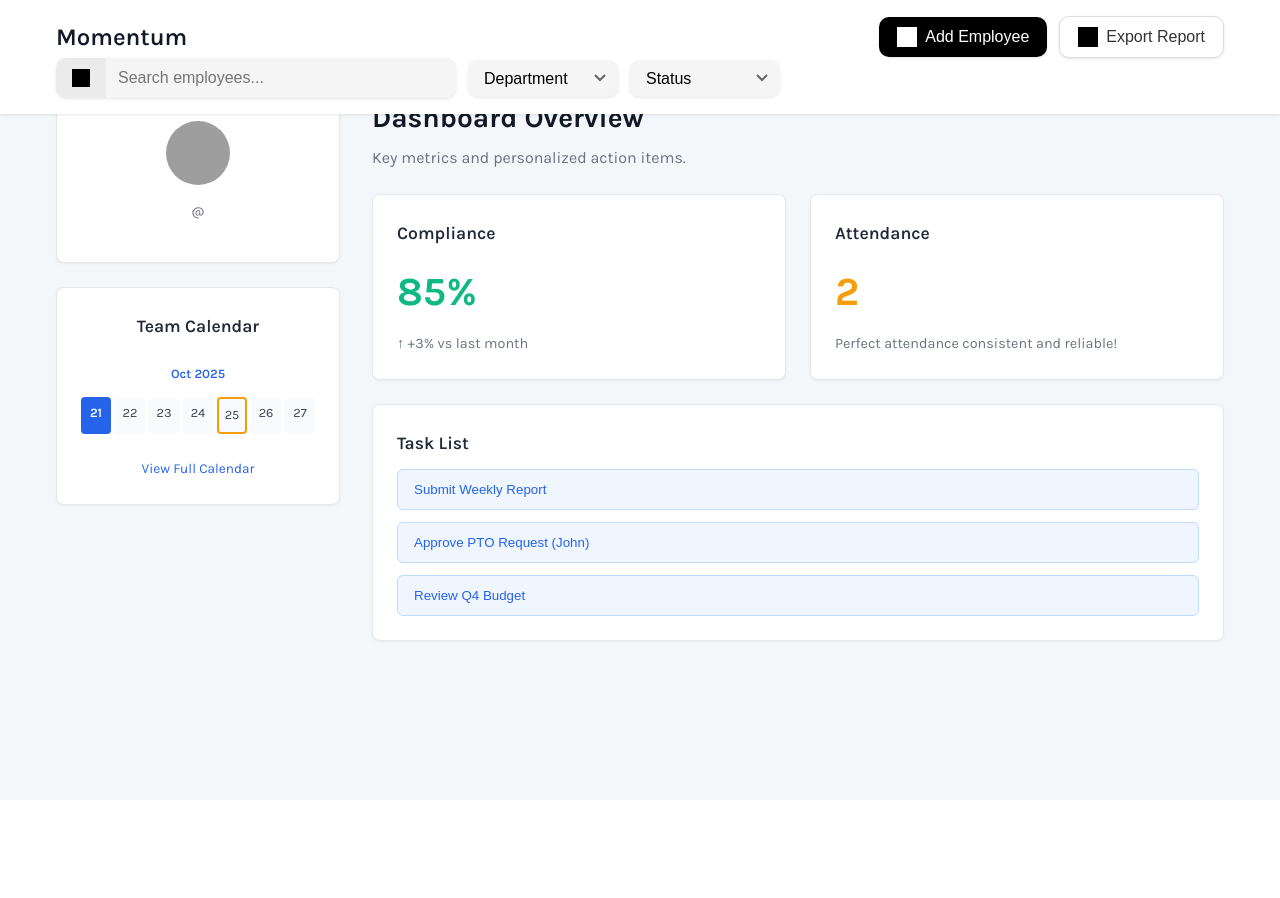
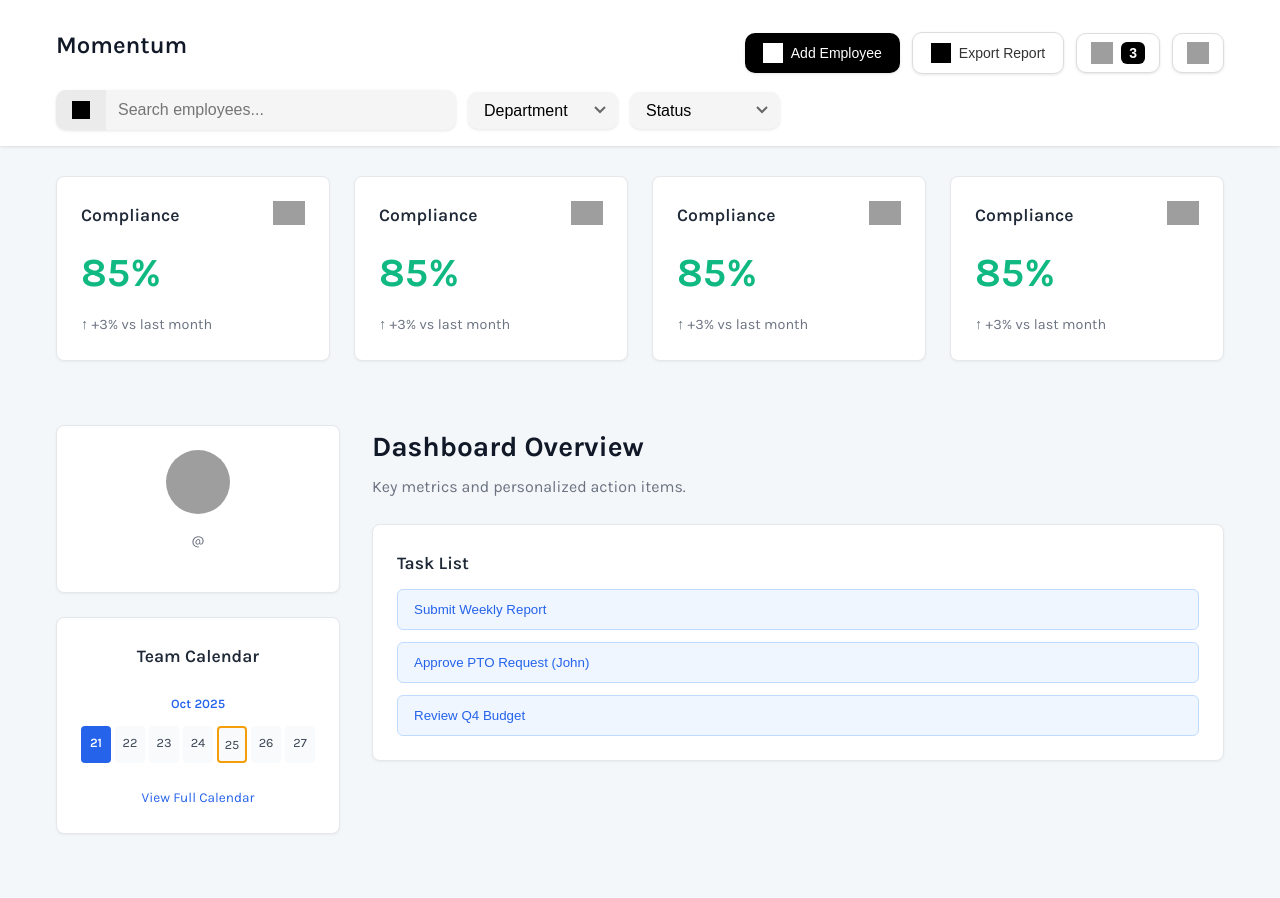
Before and after one commit to hetorydetorydak/CSIT327-G2-Momentum, a Django app: template momentum_performance_evaluation_tracker/templates/dashboard/dashboard.html in a window 1280 px wide. Before the commit the page ends 643 px from the top, so only its background shows below. Run offline with Django 5.2, Linux system fonts and the light colour scheme; the template is opened without the code that fills it, so the values that code supplies are empty; grey boxes are pictures that could not be loaded.

Commit message:
added 4 column container andn 4 kpi cards

```diff
--- a/momentum_performance_evaluation_tracker/static/dashboard/css/dashboard.css
+++ b/momentum_performance_evaluation_tracker/static/dashboard/css/dashboard.css
@@ -3,6 +3,10 @@
     padding-bottom: 3rem;
     min-height: 100vh;
     background-color: #f4f7fa; /* Light background for the content area */
+}
+
+.extra-padding {
+  padding-top: 10rem !important; /* increase top padding */
 }
 
 /* Wrapper to center and contain the two-column layout */
@@ -14,6 +18,16 @@
     /* Define the two-column structure: 1fr sidebar, 3fr main content */
     grid-template-columns: 1fr 3fr;
     gap: 2rem;
+}
+
+.kpi-wrapper {
+  display: grid;
+  margin: 0 auto;
+  padding: 1rem;
+  max-width: 1200px;
+  grid-template-columns: repeat(4, 1fr); /* 4 equal-width columns */
+  gap: 1.5rem; /* space between cards */
+  margin-bottom: 2rem;
 }
 
 /* Header & Profile Dropdown Styling */
@@ -168,6 +182,18 @@
     text-decoration: none;
     padding: 0.5rem 1rem;
     border-radius: 0.5rem;
+}
+
+.card-icon {
+    height: 1.5em;
+    width: auto;
+    margin-left: 8px;
+    vertical-align: middle;
+}
+
+.card-header {
+    display: flex;
+    justify-content: space-between;
 }
 
 
@@ -340,6 +366,7 @@
 }
 
 .sub-nav-container {
+    margin-top: 1rem;
     display: flex;
     align-items: center;
     gap: 12px; /* add spacing between dropdown & search bar */
@@ -431,7 +458,7 @@
   border: none;
   border-radius: 10px;
   padding: 10px 18px;
-  font-size: 16px;
+  font-size: 14px;
   font-weight: 500;
   cursor: pointer;
   box-shadow: 0 1px 3px rgba(0,0,0,0.1);
@@ -462,6 +489,42 @@
   filter: brightness(0); /* make icon dark for white background */
 }
 
+/* Notification */
+
+.employee-count-btn {
+  display: flex;
+  align-items: center;
+  gap: 8px;
+  background: white;
+  border: 1px solid #ddd;
+  border-radius: 10px;
+  padding: 8px 14px;
+  cursor: pointer;
+  box-shadow: 0 1px 3px rgba(0,0,0,0.1);
+  transition: background 0.2s, transform 0.1s;
+}
+
+.employee-count-btn:hover {
+  background: #f5f5f5;
+  transform: translateY(-1px);
+}
+
+.employee-icon {
+  width: 22px;
+  height: 22px;
+}
+
+.count-box {
+  display: inline-block;
+  background: #000;
+  color: #fff;
+  font-weight: 600;
+  font-size: 14px;
+  padding: 3px 8px;
+  border-radius: 6px;
+}
+
+
 
 
 /* Responsiveness */
--- a/momentum_performance_evaluation_tracker/templates/dashboard/dashboard.html
+++ b/momentum_performance_evaluation_tracker/templates/dashboard/dashboard.html
@@ -34,8 +34,16 @@
                             <img src="https://cdn-icons-png.flaticon.com/512/151/151900.png" alt="Export" class="add-icon">
                             Export Report
                         </button>
+
+                        <button class="employee-count-btn">
+                            <img src="https://cdn-icons-png.flaticon.com/512/2529/2529521.png" alt="Employees" class="employee-icon">
+                            <span class="count-box">3</span>
+                        </button>
+
+                        <button class="employee-count-btn">
+                            <img src="https://cdn-icons-png.flaticon.com/512/2040/2040504.png " alt="Employees" class="employee-icon">
+                        </button>
                     </div>
-
 
 
                 </div>
@@ -72,9 +80,61 @@
     </header>
 
     <!-- Dashboard Main Content Area -->
-    <main class="dashboard-main">
+    <main class="dashboard-main extra-padding">
+        <div class="kpi-wrapper">
+            <!-- KPI 1 -->
+            <div class="dashboard-card kpi-card">
+                <!-- Card Logo -->
+                <div class="card-header">
+                    <h3 class="card-title">Compliance </h3>
+                    <img src="https://cdn-icons-png.flaticon.com/512/8438/8438644.png"
+                    class="card-icon">
+                </div>
+                <p class="card-metric success">85%</p>
+                <p class="card-detail">↑ +3% vs last month</p>
+            </div>
+
+            <!-- KPI 2 -->
+            <div class="dashboard-card kpi-card">
+                <!-- Card Logo -->
+                <div class="card-header">
+                    <h3 class="card-title">Compliance </h3>
+                    <img src="https://cdn-icons-png.flaticon.com/512/8438/8438644.png"
+                    class="card-icon">
+                </div>
+                <p class="card-metric success">85%</p>
+                <p class="card-detail">↑ +3% vs last month</p>
+            </div>
+
+            <!-- KPI 3 -->
+            <div class="dashboard-card kpi-card">
+                <!-- Card Logo -->
+                <div class="card-header">
+                    <h3 class="card-title">Compliance </h3>
+                    <img src="https://cdn-icons-png.flaticon.com/512/8438/8438644.png"
+                    class="card-icon">
+                </div>
+                <p class="card-metric success">85%</p>
+                <p class="card-detail">↑ +3% vs last month</p>
+            </div>
+
+            <!-- KPI 4 -->
+            <div class="dashboard-card kpi-card">
+                <!-- Card Logo -->
+                <div class="card-header">
+                    <h3 class="card-title">Compliance </h3>
+                    <img src="https://cdn-icons-png.flaticon.com/512/8438/8438644.png"
+                    class="card-icon">
+                </div>
+                <p class="card-metric success">85%</p>
+                <p class="card-detail">↑ +3% vs last month</p>
+            </div>
+
+        </div>
+
+
+
         <div class="dashboard-wrapper">
-
             <!-- Left Sidebar with User Profile and Calendar -->
             <aside class="sidebar-left">
                 <div class="profile-widget">
@@ -109,19 +169,6 @@
                 <!-- Dashboard Metrics Grid -->
                 <div class="dashboard-grid">
 
-                    <!-- Compliance KPI Card -->
-                    <div class="dashboard-card kpi-card">
-                        <h3 class="card-title">Compliance</h3>
-                        <p class="card-metric success">85%</p>
-                        <p class="card-detail">↑ +3% vs last month</p>
-                    </div>
-
-                    <!-- Attendance KPI Card -->
-                    <div class="dashboard-card kpi-card">
-                        <h3 class="card-title">Attendance</h3>
-                        <p class="card-metric warning">2</p>
-                        <p class="card-detail">Perfect attendance consistent and reliable!</p>
-                    </div>
 
                     <!-- Task List Card -->
                     <div class="dashboard-card wide-card">
```
